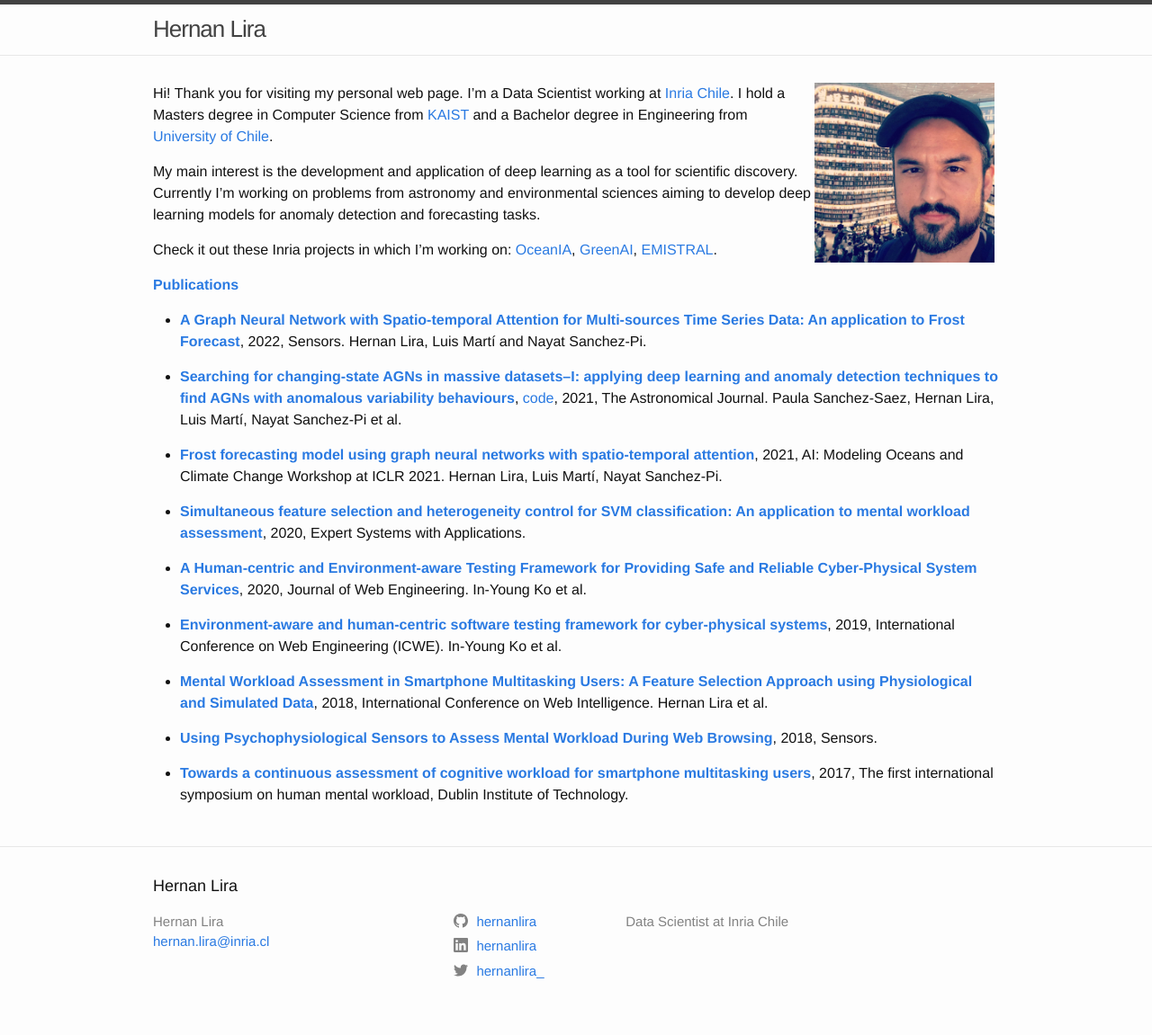
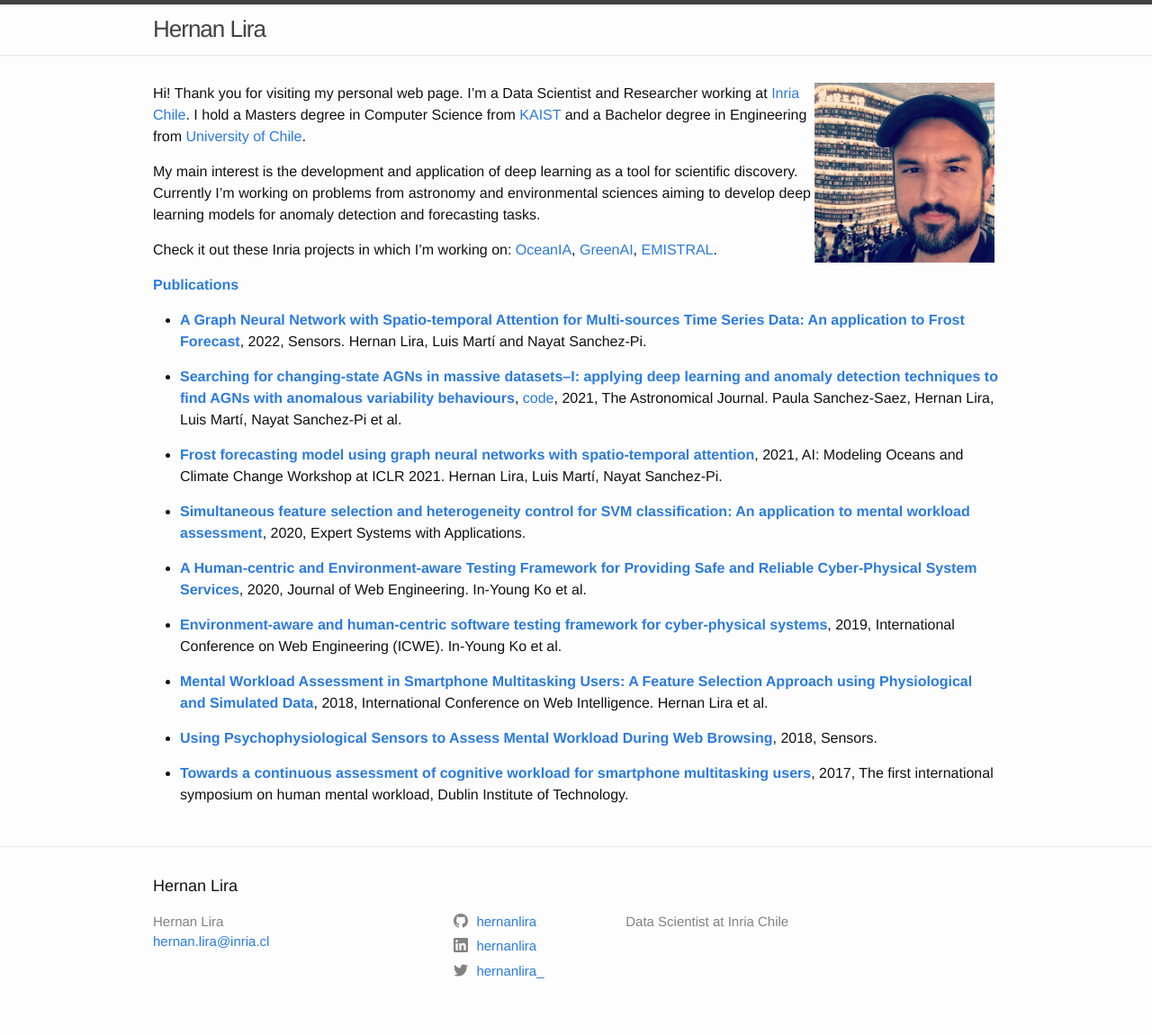
Before and after one commit to hernanlira/hernanlira.github.io, a Jekyll site: the page built from index.md, in a window 1280 px wide. Shown: the whole page at 90% size. Built offline with Jekyll 4.4.1, drawn with Linux system fonts in a browser that asks for light colours.

Commit message:
update description

```diff
--- a/index.md
+++ b/index.md
@@ -9,7 +9,7 @@ layout: home
 ---
 
 ![Hernan](/assets/images/hernan.jpg){:class="img-responsive"}{:height="200px" width="200px"}{:style="float: right; margin-right: 5px"}
-Hi! Thank you for visiting my personal web page. I'm a Data Scientist working at [Inria Chile](https://inria.cl/en). I hold a Masters degree in Computer Science from [KAIST](https://www.kaist.ac.kr/en/) and a Bachelor degree in Engineering from [University of Chile](https://www.uchile.cl/english).
+Hi! Thank you for visiting my personal web page. I'm a Data Scientist and Researcher working at [Inria Chile](https://inria.cl/en). I hold a Masters degree in Computer Science from [KAIST](https://www.kaist.ac.kr/en/) and a Bachelor degree in Engineering from [University of Chile](https://www.uchile.cl/english).
 
 My main interest is the development and application of deep learning as a tool for scientific discovery. Currently I'm working on problems from astronomy and environmental sciences aiming to develop deep learning models for anomaly detection and forecasting tasks.
 
@@ -17,20 +17,20 @@ Check it out these Inria projects in which I'm working on: [OceanIA](https://oce
 
 [**Publications**](https://scholar.google.com/citations?user=0us_4VIAAAAJ&hl=en)
 
-+ [**A Graph Neural Network with Spatio-temporal Attention for Multi-sources Time Series Data: An application to Frost Forecast**](https://www.mdpi.com/1424-8220/22/4/1486), 2022, Sensors. Hernan Lira, Luis Martí and Nayat Sanchez-Pi.
+- [**A Graph Neural Network with Spatio-temporal Attention for Multi-sources Time Series Data: An application to Frost Forecast**](https://www.mdpi.com/1424-8220/22/4/1486), 2022, Sensors. Hernan Lira, Luis Martí and Nayat Sanchez-Pi.
 
-+ [**Searching for changing-state AGNs in massive datasets--I: applying deep learning and anomaly detection techniques to find AGNs with anomalous variability behaviours**](https://arxiv.org/abs/2106.07660),  [code](https://github.com/hernanlira/CSAGN_paper1),  2021, The Astronomical Journal. Paula Sanchez-Saez, Hernan Lira, Luis Martí, Nayat Sanchez-Pi et al.
+- [**Searching for changing-state AGNs in massive datasets--I: applying deep learning and anomaly detection techniques to find AGNs with anomalous variability behaviours**](https://arxiv.org/abs/2106.07660), [code](https://github.com/hernanlira/CSAGN_paper1), 2021, The Astronomical Journal. Paula Sanchez-Saez, Hernan Lira, Luis Martí, Nayat Sanchez-Pi et al.
 
-+ [**Frost forecasting model using graph neural networks with spatio-temporal attention**](https://hal.inria.fr/hal-03259658/),  2021, AI: Modeling Oceans and Climate Change Workshop at ICLR 2021. Hernan Lira, Luis Martí, Nayat Sanchez-Pi.
+- [**Frost forecasting model using graph neural networks with spatio-temporal attention**](https://hal.inria.fr/hal-03259658/), 2021, AI: Modeling Oceans and Climate Change Workshop at ICLR 2021. Hernan Lira, Luis Martí, Nayat Sanchez-Pi.
 
-+ [**Simultaneous feature selection and heterogeneity control for SVM classification: An application to mental workload assessment**](https://www.sciencedirect.com/science/article/abs/pii/S0957417419307067), 2020, Expert Systems with Applications.
+- [**Simultaneous feature selection and heterogeneity control for SVM classification: An application to mental workload assessment**](https://www.sciencedirect.com/science/article/abs/pii/S0957417419307067), 2020, Expert Systems with Applications.
 
-+ [**A Human-centric and Environment-aware Testing Framework for Providing Safe and Reliable Cyber-Physical System Services**](https://journals.riverpublishers.com/index.php/JWE/article/view/3347), 2020, Journal of Web Engineering. In-Young Ko et al.
+- [**A Human-centric and Environment-aware Testing Framework for Providing Safe and Reliable Cyber-Physical System Services**](https://journals.riverpublishers.com/index.php/JWE/article/view/3347), 2020, Journal of Web Engineering. In-Young Ko et al.
 
-+ [**Environment-aware and human-centric software testing framework for cyber-physical systems**](https://link.springer.com/chapter/10.1007/978-3-030-51253-8_11), 2019, International Conference on Web Engineering (ICWE). In-Young Ko et al.
+- [**Environment-aware and human-centric software testing framework for cyber-physical systems**](https://link.springer.com/chapter/10.1007/978-3-030-51253-8_11), 2019, International Conference on Web Engineering (ICWE). In-Young Ko et al.
 
-+ [**Mental Workload Assessment in Smartphone Multitasking Users: A Feature Selection Approach using Physiological and Simulated Data**](https://ieeexplore.ieee.org/abstract/document/8609661), 2018, International Conference on Web Intelligence. Hernan Lira et al.
+- [**Mental Workload Assessment in Smartphone Multitasking Users: A Feature Selection Approach using Physiological and Simulated Data**](https://ieeexplore.ieee.org/abstract/document/8609661), 2018, International Conference on Web Intelligence. Hernan Lira et al.
 
-+ [**Using Psychophysiological Sensors to Assess Mental Workload During Web Browsing**](https://www.mdpi.com/1424-8220/18/2/458), 2018, Sensors.
+- [**Using Psychophysiological Sensors to Assess Mental Workload During Web Browsing**](https://www.mdpi.com/1424-8220/18/2/458), 2018, Sensors.
 
-+ [**Towards a continuous assessment of cognitive workload for smartphone multitasking users**](https://www.researchgate.net/profile/Angel-Jimenez-Molina/publication/316910774_Towards_a_Continuous_Assessment_of_Cognitive_Workload_for_Smartphone_Multitasking_Users/links/591743284585152e19a1083c/Towards-a-Continuous-Assessment-of-Cognitive-Workload-for-Smartphone-Multitasking-Users.pdf), 2017, The first international symposium on human mental workload, Dublin Institute of Technology.
+- [**Towards a continuous assessment of cognitive workload for smartphone multitasking users**](https://www.researchgate.net/profile/Angel-Jimenez-Molina/publication/316910774_Towards_a_Continuous_Assessment_of_Cognitive_Workload_for_Smartphone_Multitasking_Users/links/591743284585152e19a1083c/Towards-a-Continuous-Assessment-of-Cognitive-Workload-for-Smartphone-Multitasking-Users.pdf), 2017, The first international symposium on human mental workload, Dublin Institute of Technology.
```
